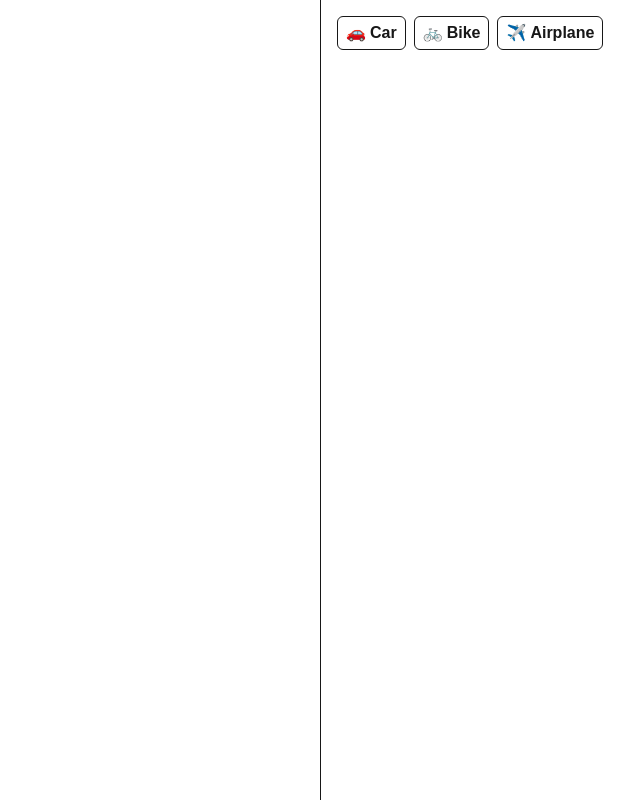
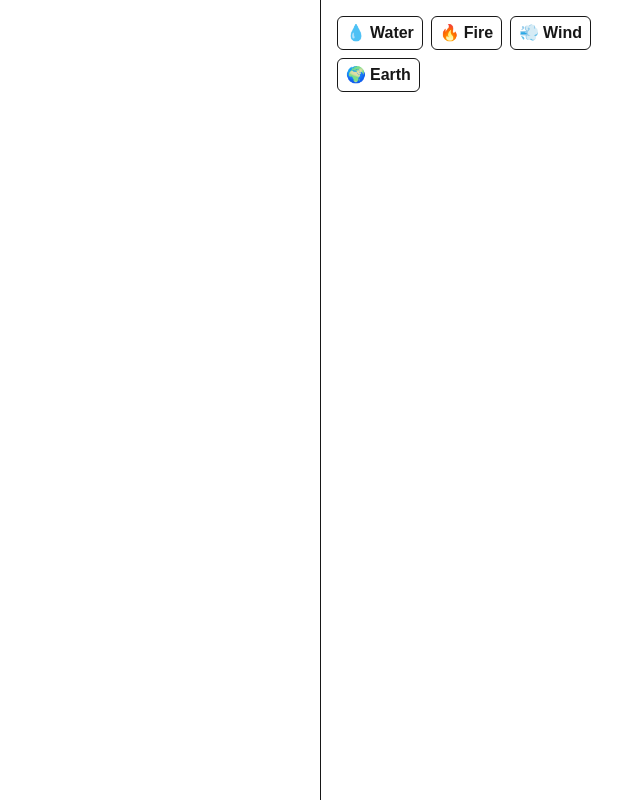
Before and after one commit to usefmahmud/infinite-craft, a Next.js app: page / in a window 1280 px wide. Shown: the whole page, without its empty margins (640-1280 px from the left). Built offline with nearby package versions, Linux system fonts and the light colour scheme.

Commit message:
feat: update sidebar elements with new text and emoji values

```diff
--- a/app/page.tsx
+++ b/app/page.tsx
@@ -29,17 +29,21 @@ const Home = () => {
 
   const [sidebarElements, setSidebarElements] = useState<IElement[]>([
     {
-      text: "Car",
-      emoji: "🚗",
+      text: "Water",
+      emoji: "💧",
     },
     {
-      text: "Bike",
-      emoji: "🚲",
+      text: "Fire",
+      emoji: "🔥",
     },
     {
-      text: "Airplane",
-      emoji: "✈️",
+      text: "Wind",
+      emoji: "💨",
     },
+    {
+      text: "Earth",
+      emoji: "🌍",
+    }
   ]);
 
   useEffect(() => {
```
